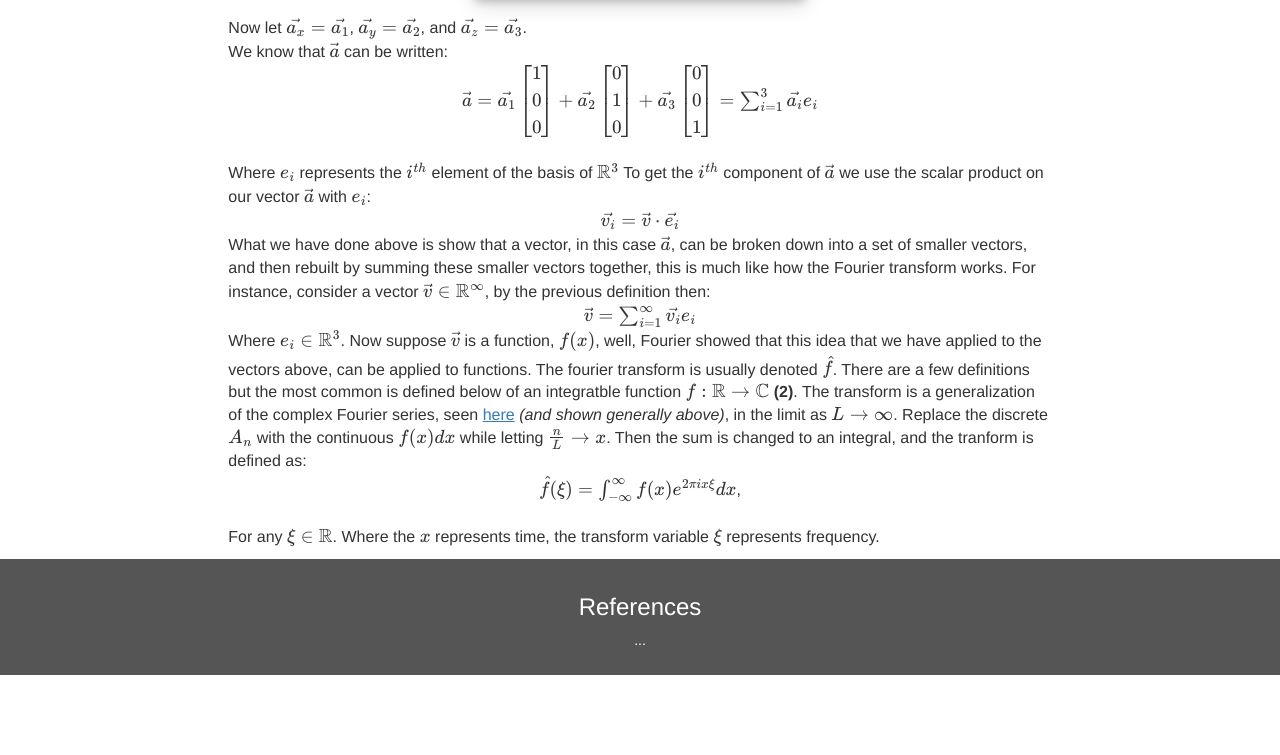
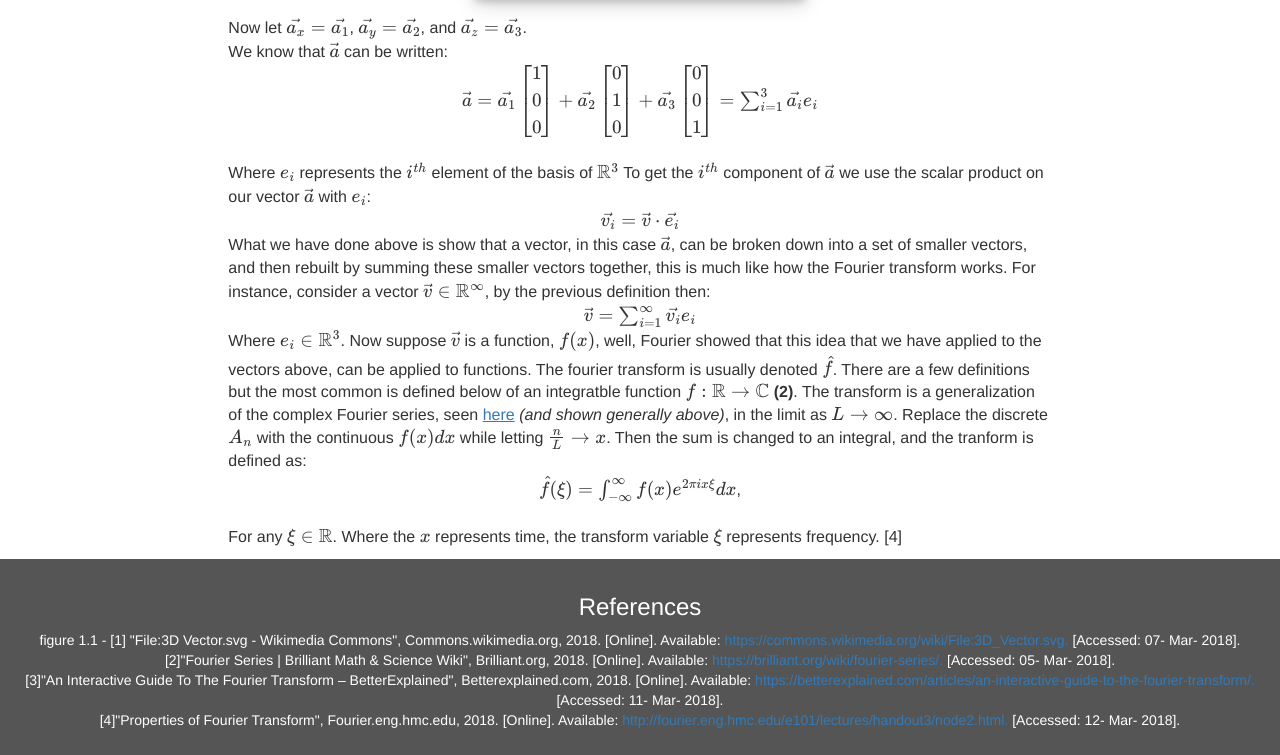
Before and after one commit to indiamai/TopicsFinal, a plain HTML site: page topics/ali/fourier.html in a window 1280 px wide. Shown: the part 1629-2384 px from the top of the page. Before the commit the page ends 2304 px from the top, so only its background shows below. Drawn offline with nearby package versions, Linux system fonts and the light colour scheme; some packages are replaced by stand-ins of ours.

Commit message:
Fourier References

```diff
--- a/topics/ali/fourier.html
+++ b/topics/ali/fourier.html
@@ -67,7 +67,7 @@
         is known as
         <a href="https://en.wikipedia.org/wiki/Harmonic_analysis">harmonic analysis</a>
         and is extremely useful as a way to break up and simplify any periodic function into a set of terms that can be
-        substituted in, solved individually, and then recombined to obtain the solution to the original problem.
+        substituted in, solved individually, and then recombined to obtain the solution to the original problem. [2]
         <br>
         A general <a href="http://mathworld.wolfram.com/FourierSeries.html"><u>Fourier Series</u></a> of a function
         $f(x)$, is defined (on the interval $[-\pi,\pi]$) as follows:
@@ -89,7 +89,7 @@
          whose absolute value represents the amount of that frequency present in the original function,
           and whose complex argument is the phase offset of the basic
           <span title="A curve similar to the sine function but possibly shifted in phase, period, amplitude, or any combination thereof.">
-            <u>sinusoid</u></span> in that frequency.
+            <u>sinusoid</u></span> in that frequency. [3]
           <br>
           <br>
           The above definition may sound complicated, but the Fourier transform really does a very intuitive thing.
@@ -163,7 +163,7 @@
         <br><div class="center">
         $\hat{f}(\xi)= \int_{-\infty}^{\infty} f(x)e^{2\pi ix\xi}dx$,</div>
         <br>
-        For any $\xi\in\mathbb{R}$. Where the $x$ represents time, the transform variable $\xi$ represents frequency.
+        For any $\xi\in\mathbb{R}$. Where the $x$ represents time, the transform variable $\xi$ represents frequency. [4]
       </p>
 
     </div>
@@ -181,8 +181,26 @@
 
 <footer class="container-fluid text-center">
   <h3>References</h3>
-  <!-- add your references here and link to them -->
-  <p>...</p>
+  <p>
+    figure 1.1 - [1] "File:3D Vector.svg - Wikimedia Commons", Commons.wikimedia.org, 2018. [Online]. Available:
+    <a href="https://commons.wikimedia.org/wiki/File:3D_Vector.svg">
+      https://commons.wikimedia.org/wiki/File:3D_Vector.svg.</a> [Accessed: 07- Mar- 2018].
+    <br>
+    [2]"Fourier Series | Brilliant Math & Science Wiki", Brilliant.org, 2018. [Online]. Available:
+    <a href="https://brilliant.org/wiki/fourier-series/">https://brilliant.org/wiki/fourier-series/.</a>
+    [Accessed: 05- Mar- 2018].
+    <br>
+    [3]"An Interactive Guide To The Fourier Transform – BetterExplained", Betterexplained.com, 2018. [Online]. Available:
+    <a href="https://betterexplained.com/articles/an-interactive-guide-to-the-fourier-transform/">
+      https://betterexplained.com/articles/an-interactive-guide-to-the-fourier-transform/.</a>
+    [Accessed: 11- Mar- 2018].
+    <br>
+    [4]"Properties of Fourier Transform", Fourier.eng.hmc.edu, 2018. [Online]. Available:
+    <a href="http://fourier.eng.hmc.edu/e101/lectures/handout3/node2.html">
+      http://fourier.eng.hmc.edu/e101/lectures/handout3/node2.html.</a> [Accessed: 12- Mar- 2018].
+    <br>
+
+  </p>
 </footer>
 
 </body>
```
Also changed, not shown: topics/ali/physics.html (+0 -1 lines).
